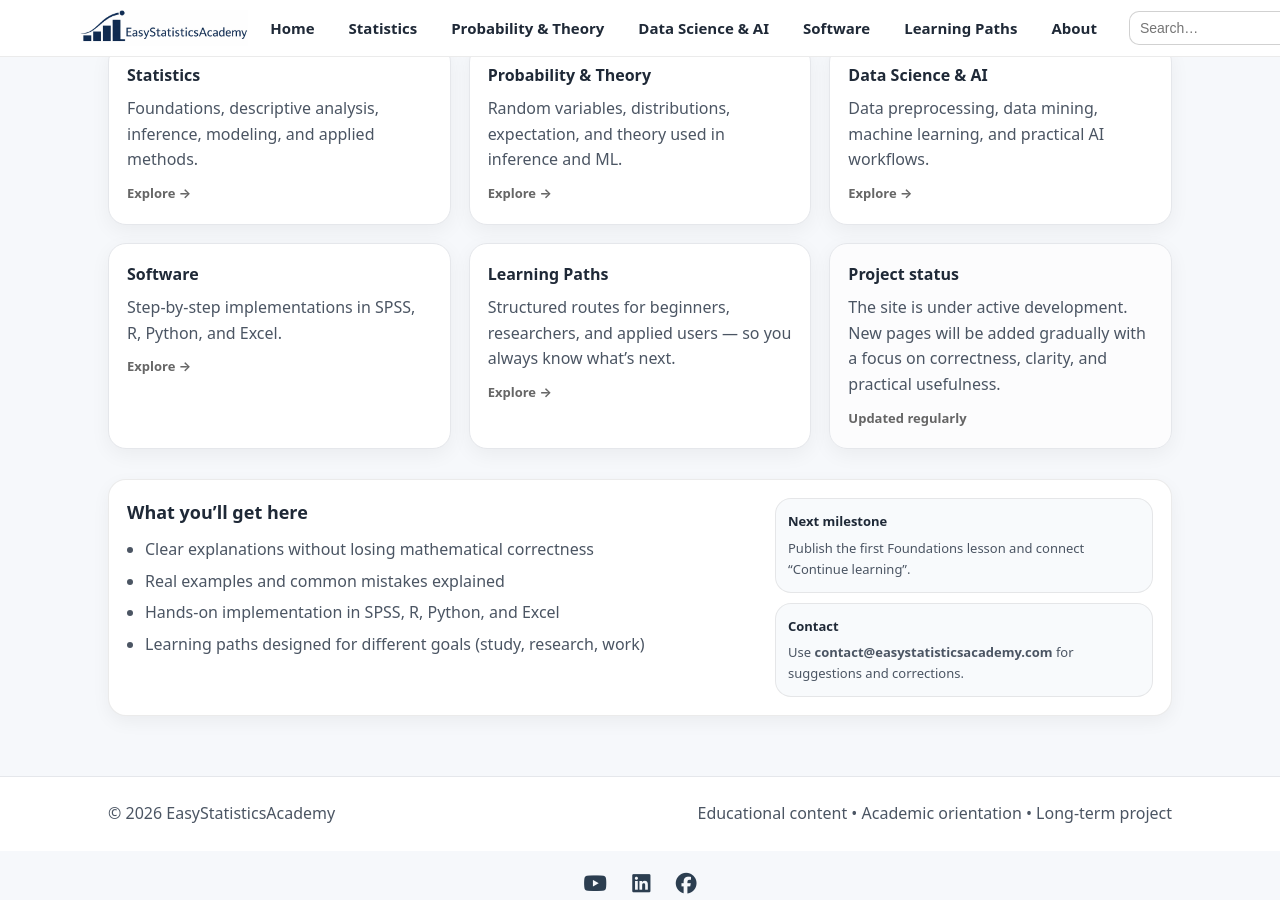
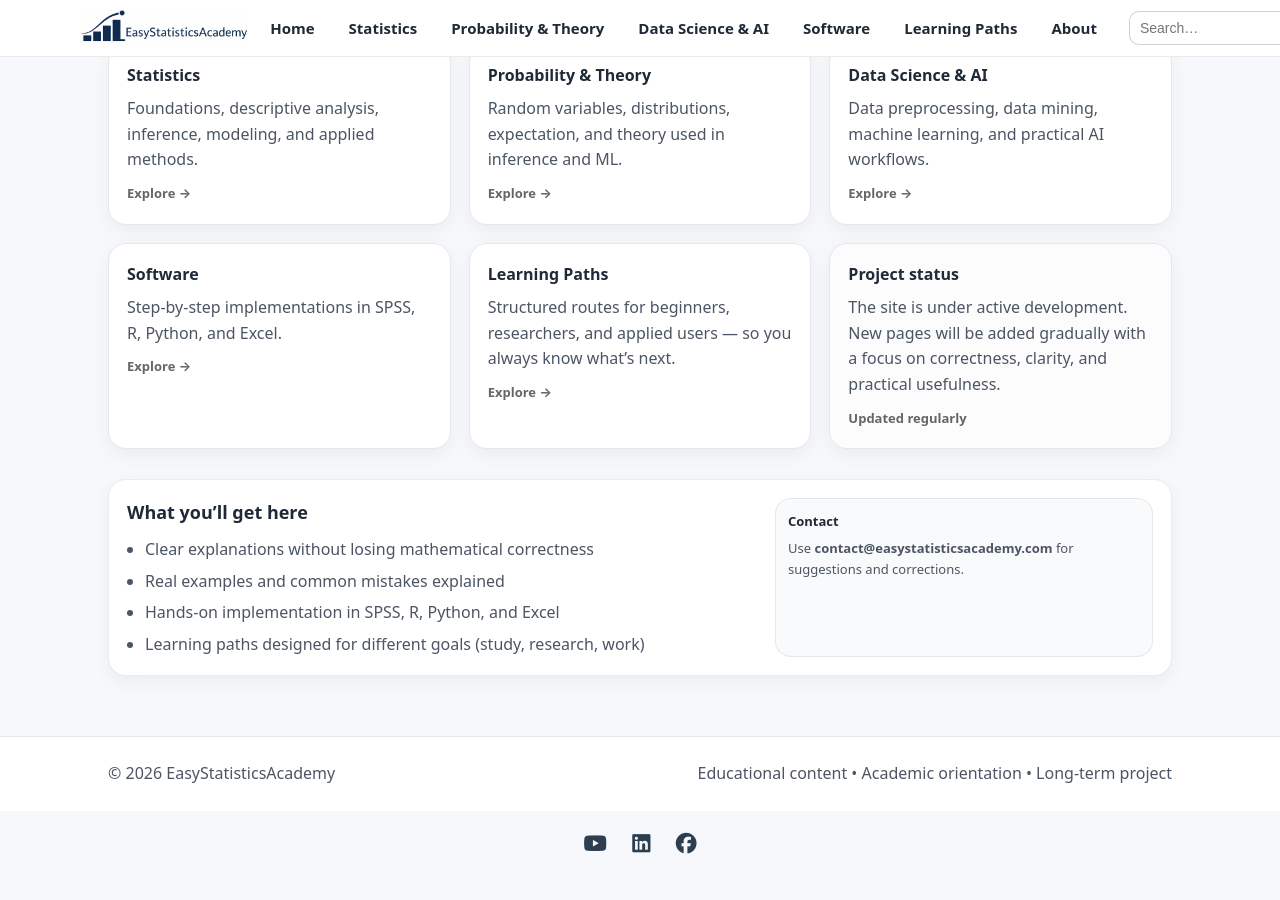
Before and after one commit to ammar-homaida-statistics/easystatisticsacademy, a Jekyll site: the page built from index.html, in a window 1280 px wide and 900 px high, scrolled down 648 px. Built offline with Jekyll 4.4.1, drawn with Linux system fonts in a browser that asks for light colours; after the commit the page ends 1508 px from its top, so only the background shows below that.

Commit message:
Update index.html

```diff
--- a/index.html
+++ b/index.html
@@ -117,12 +117,6 @@ permalink: /
 
     <div class="callout-side">
       <div class="mini">
-        <div class="mini-title">Next milestone</div>
-        <div class="mini-body">
-          Publish the first Foundations lesson and connect “Continue learning”.
-        </div>
-      </div>
-      <div class="mini">
         <div class="mini-title">Contact</div>
         <div class="mini-body">
           Use <strong>contact@easystatisticsacademy.com</strong> for suggestions and corrections.
```
